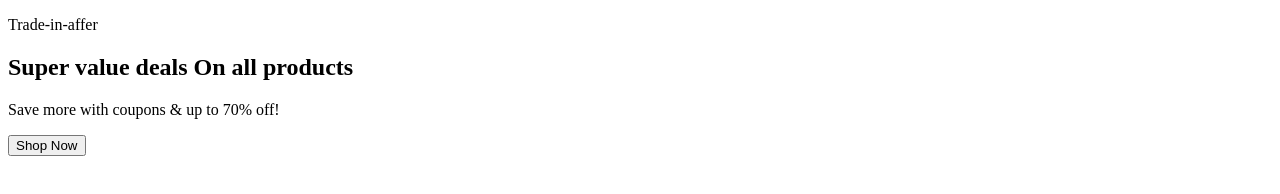
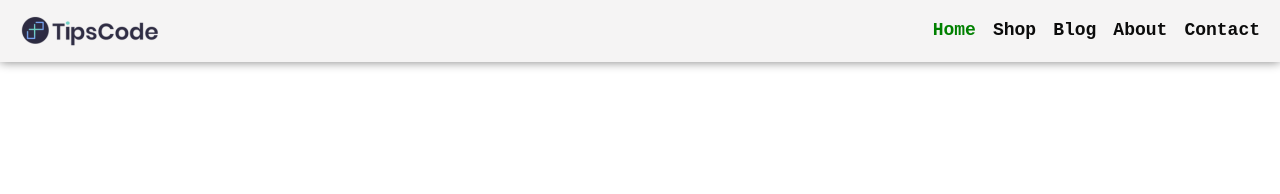
Before and after one commit to Juliasil/Atividade_TipShopt, a plain HTML site: page index.html in a window 1280 px wide. Drawn offline with Linux system fonts and the light colour scheme.

Commit message:
Applying css styles to the menu

```diff
--- a/index.html
+++ b/index.html
@@ -11,13 +11,28 @@
     </head>
 
     <body>
-        <section>
-            <p>Trade-in-affer</p>
-            <h1>Super value deals On all products</h1>
-            <p>Save more with coupons & up to 70% off!</p>
-            <button>Shop Now</button>
-        </section>
-
+        <heder class="header">
+            <img src="./img/logo-loja-tips.png" alt="logo-loja-tips">
+            <nav>
+                <ul class="menu">
+                    <li>
+                        <a href="#" class="home">Home</a>
+                    </li>
+                    <li>
+                        <a href="#">Shop</a>
+                    </li>
+                    <li>
+                        <a href="#">Blog</a>
+                    </li>
+                    <li>
+                        <a href="#">About</a>
+                    </li>
+                    <li>
+                        <a href="#">Contact</a>
+                    </li>
+                </ul>
+            </nav>
+        </heder>
         <script src="script.js"></script>
     </body>
 
--- a/style.css
+++ b/style.css
@@ -0,0 +1,52 @@
+*{
+  margin: 0;
+  padding: 0;
+  box-sizing: border-box;
+  font-family: 'Courier New', Courier, monospace;
+}
+
+.header {
+  display:flex;
+  justify-content: space-between;
+  align-items: center;
+  width: 100%vw;
+  height: 100%vh;
+  background-color: rgba(236, 233, 233, 0.514);
+  box-shadow: 0 0 10px gray;
+  padding: 0 20px;
+
+}
+
+.menu {
+  list-style: none;
+  display: flex;
+  margin-top: 20px;
+  padding: 0;
+}
+
+.menu li a {
+  padding: 17px;
+  text-decoration: none;
+  color: #0b0b0b;
+  font-weight: bold;
+  font-size: 18px;
+  position: relative;
+}
+
+
+.menu a::after {
+  content: "";
+  display: block;
+  width: 0;
+  height: 2px;
+  background: green;
+  transition: width 0.3s;
+}
+
+.menu a:hover::after {
+  width: 100%;
+}
+
+.menu a.home {
+  color: green;
+}
```
